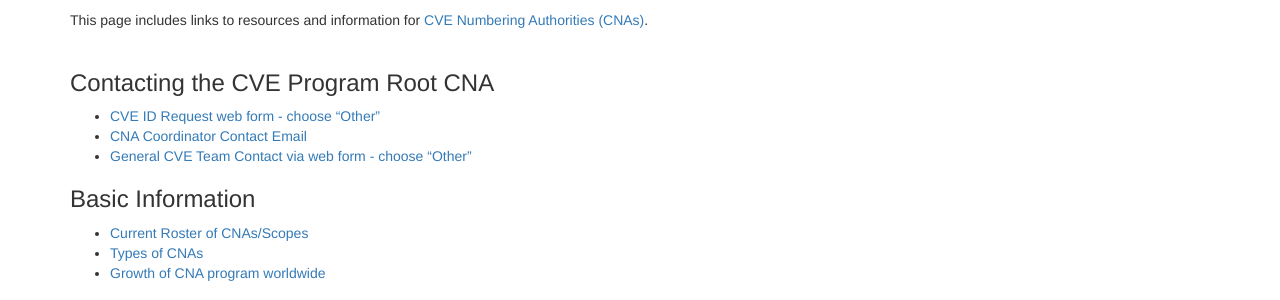
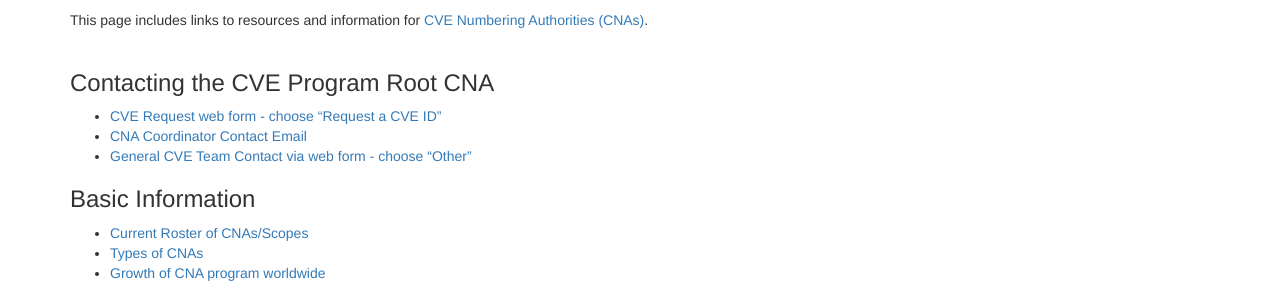
Before and after one commit to CVEProject/cveproject.github.io, a Jekyll site: the page built from docs/cna/resources/index.md, in a window 1280 px wide. Shown: the part 147-447 px from the top of the page. Built offline with Jekyll 4.4.1, drawn with Linux system fonts in a browser that asks for light colours; nearby versions of some CDN libraries.

Commit message:
Update index.md

```diff
--- a/docs/cna/resources/index.md
+++ b/docs/cna/resources/index.md
@@ -6,7 +6,7 @@ This page includes links to resources and information for [CVE Numbering Authori
 &nbsp;
 
 ### Contacting the CVE Program Root CNA
-* [CVE ID Request web form - choose "Other"](https://cveform.mitre.org/)
+* [CVE Request web form - choose "Request a CVE ID"](https://cveform.mitre.org/)
 * [CNA Coordinator Contact Email](mailto:cna-coordinator@mitre.org)
 * [General CVE Team Contact via web form - choose "Other"](https://cveform.mitre.org/)
 
```
